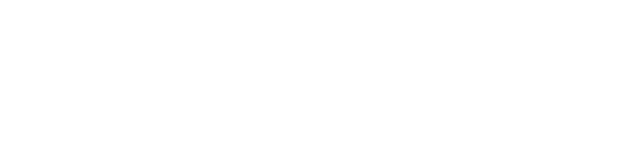
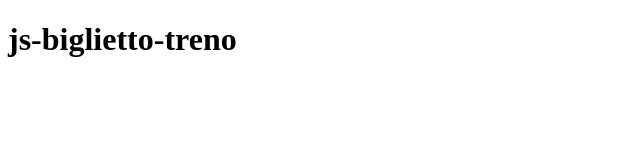
Before and after one commit to LivingtonMerello98/js-biglietto-treno, a plain HTML site: page index.html in a window 1280 px wide. Shown: the whole page, without its empty margins (0-640 px from the left). Drawn offline with Linux system fonts and the light colour scheme.

Commit message:
[UPD] debug "ciao mondo"

```diff
--- a/index.html
+++ b/index.html
@@ -3,10 +3,10 @@
 <head>
     <meta charset="UTF-8">
     <meta name="viewport" content="width=device-width, initial-scale=1.0">
-    <title>Document</title>
+    <title>js-biglietto-treno</title>
 </head>
 <body>
-
+        <h1>js-biglietto-treno</h1>
 
     <script type="text/javascript" src="main.js"></script>
 </body>
--- a/main.js
+++ b/main.js
@@ -1,4 +1,6 @@
 "use strict";
+
+console.log("ciao mondo")
 
 //il programma richiede un input all'utente tramite prompt:
 //-età, -numero km.--> queste 2 informazioni vanno usate come variabili.
```
